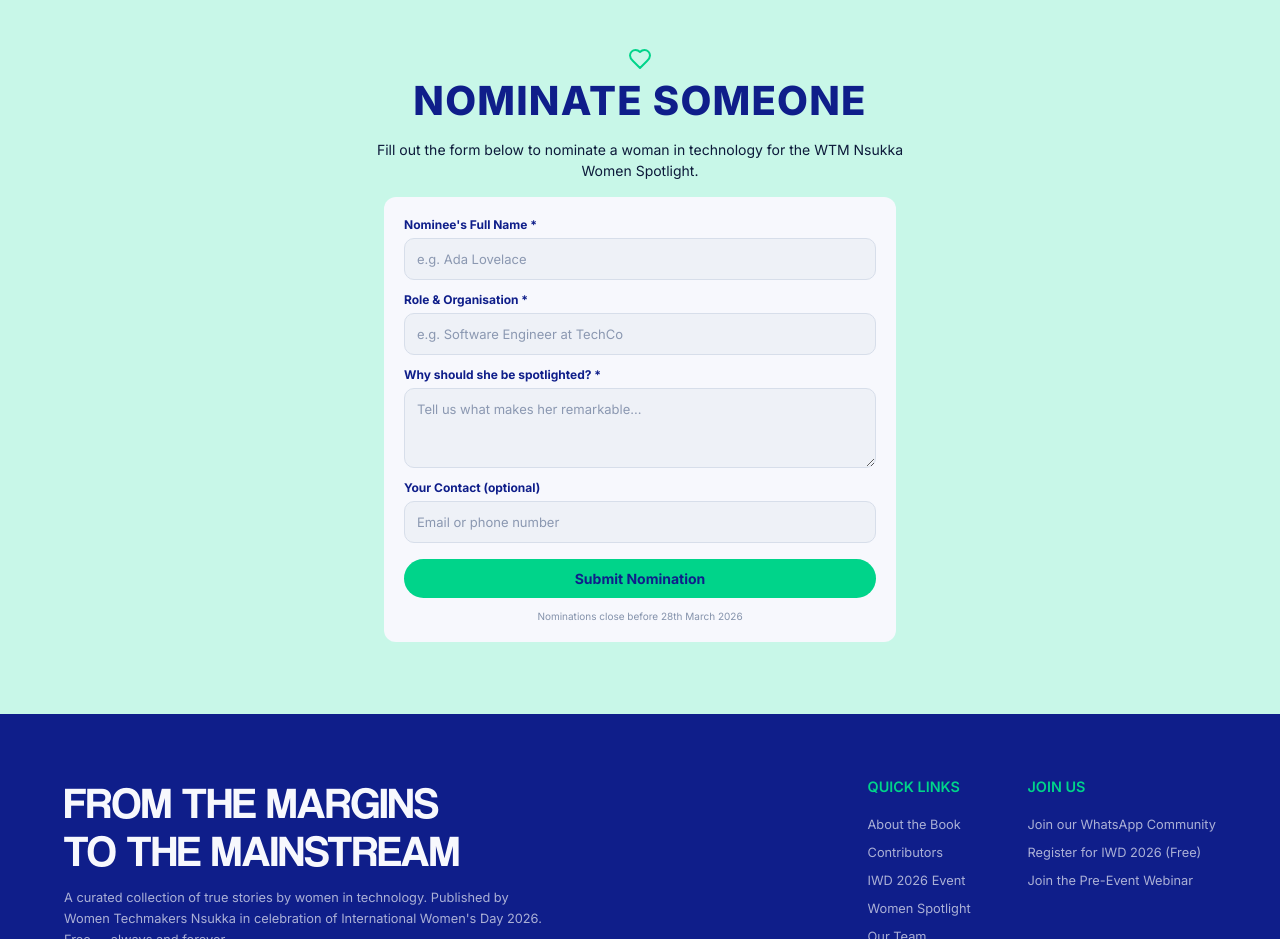
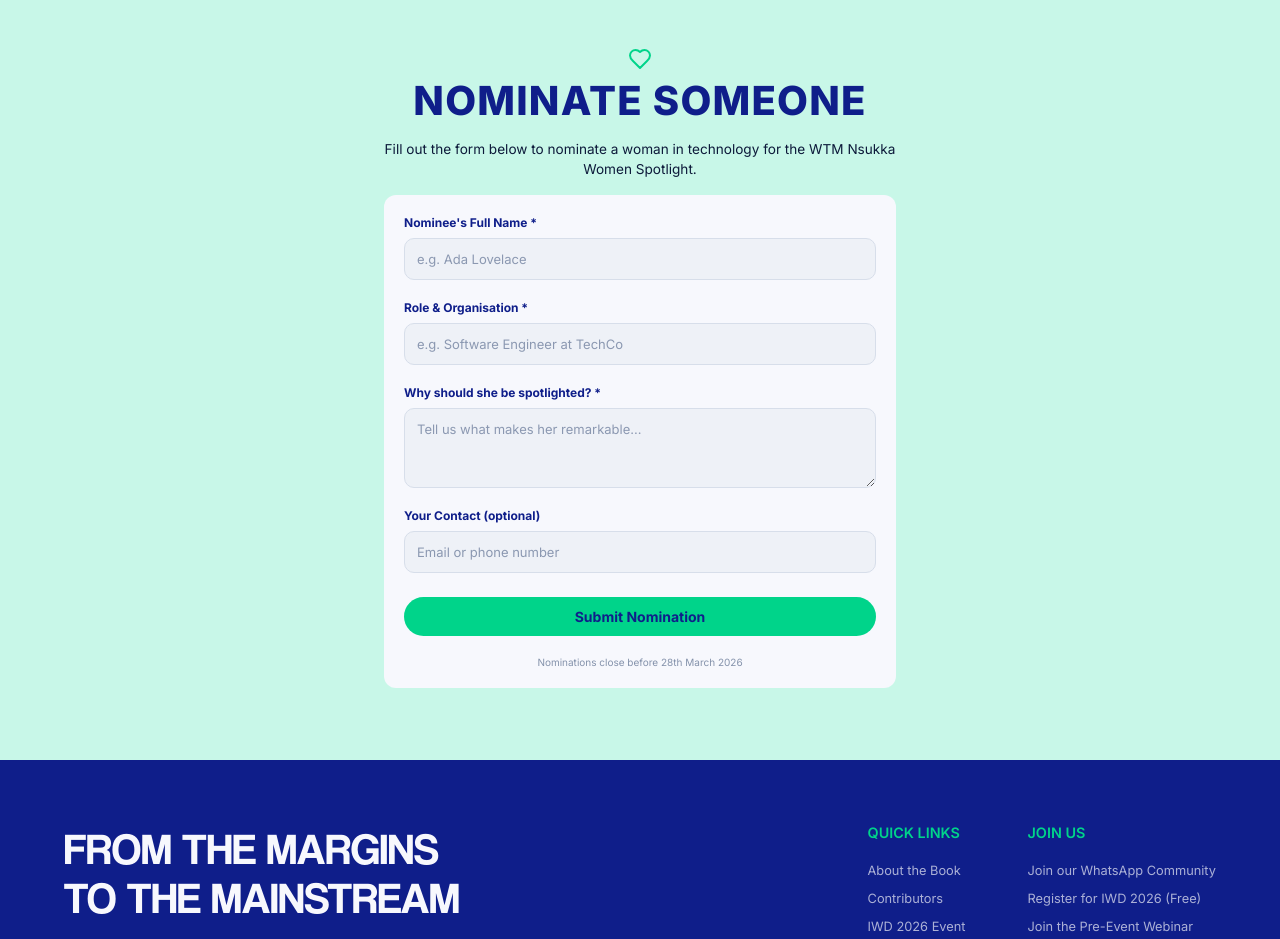
Before and after one commit to SamIfesi/Women-Techmakers, a React (Vite) app: page /Spotlight in a window 1280 px wide. Shown: the part 1200-2139 px from the top of the page. Built offline with nearby package versions, Linux system fonts and the light colour scheme; a web font is replaced by a local one.

Commit message:
Refines nomination component spacing and typography
Adjusts padding, gap, and font sizes for improved visual balance and readability in the nomination interface. Enhances overall UI consistency and user experience.

```diff
--- a/src/components/Spotlight/SpotlightNomination.css
+++ b/src/components/Spotlight/SpotlightNomination.css
@@ -5,10 +5,10 @@
 .spotlight-nomination {
   font-family: var(--font-inter);
   background-color: var(--light-green);
-  padding: 3rem 1rem 3.5rem;
+  padding: 3rem 1.25rem 3.5rem;
   display: flex;
   flex-direction: column;
-  gap: 0.875rem;
+  gap: 0.9rem;
   align-items: center;
 }
 
@@ -35,7 +35,7 @@
 }
 
 .spotlight-nomination__intro {
-  font-size: 0.875rem;
+  font-size: 0.85rem;
   font-weight: 400;
   color: var(--dark-text);
   line-height: 1.5;
@@ -48,16 +48,16 @@
   max-width: 32rem;
   background-color: var(--off-white);
   border-radius: 0.75rem;
-  padding: 1rem;
+  padding: 1.75rem 1.25rem;
   display: flex;
   flex-direction: column;
-  gap: 0.75rem;
+  gap: 1.25rem;
 }
 
 .spotlight-nomination__field {
   display: flex;
   flex-direction: column;
-  gap: 0.375rem;
+  gap: 0.5rem;
 }
 
 .spotlight-nomination__label {
```
